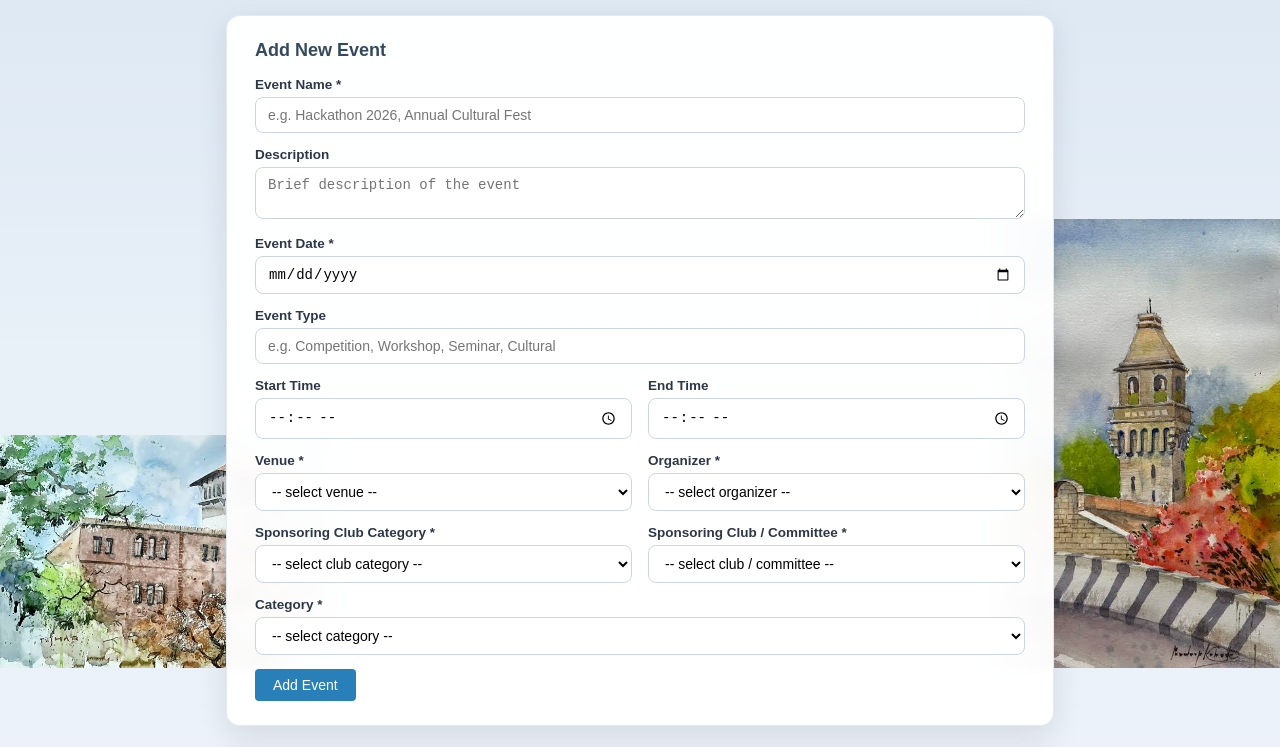
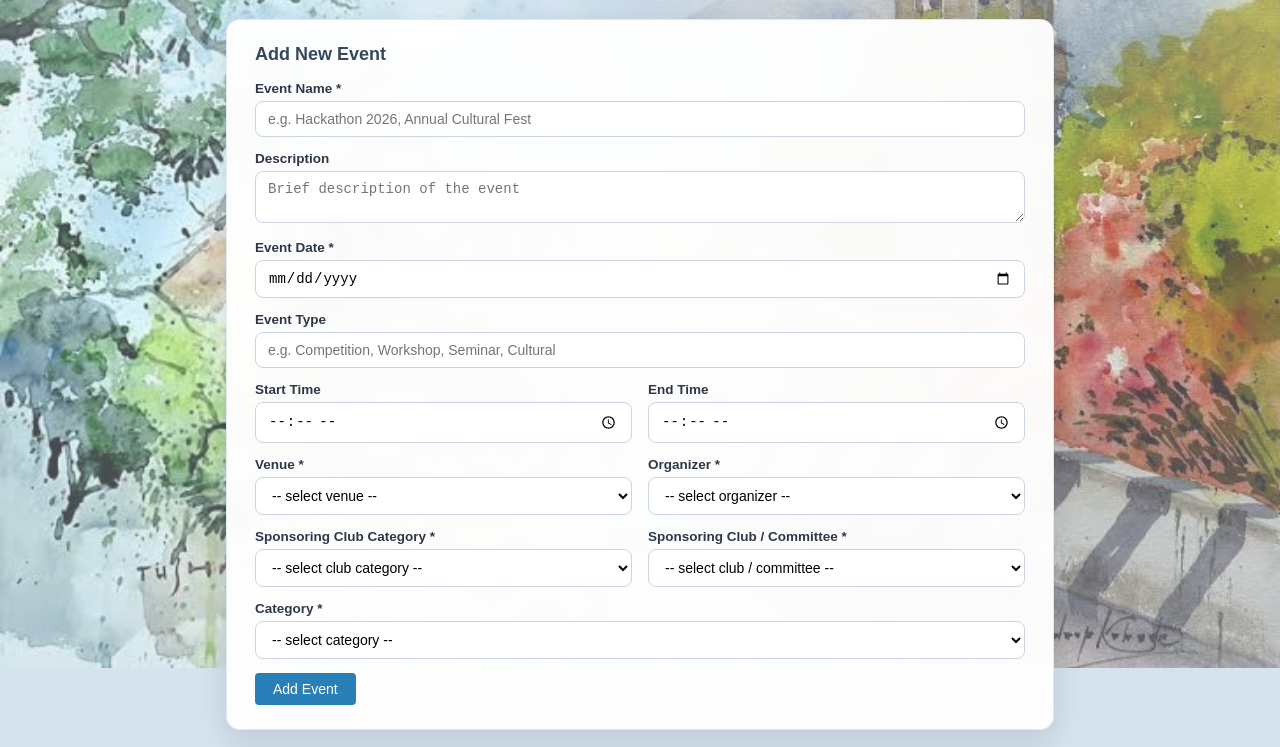
Before and after one commit to mehulmundra7107/event-management-system, a plain HTML site: page public/events.html in a window 1280 px wide. Shown: the part 132-879 px from the top of the page. Drawn offline with Linux system fonts and the light colour scheme; no server answers.

Commit message:
Part 3: remove microscope emoji and fit merged panoramic backdrop to screen

```diff
--- a/public/common.js
+++ b/public/common.js
@@ -101,7 +101,7 @@ function showBehindTheScenes(result) {
     var rowCount = (result.data && Array.isArray(result.data)) ? result.data.length : '-';
 
     // Build the display text
-    var content = '<h3>&#128270; Behind the Scenes</h3>';
+    var content = '<h3>Behind the Scenes</h3>';
     content += '<span class="label">SQL Query:</span>\n' + (result.sql || '(none)') + '\n\n';
     content += '<span class="label">Parameters (? values):</span>\n' + JSON.stringify(result.params || []) + '\n\n';
     content += '<span class="label">Rows returned:</span> ' + rowCount + '\n\n';
--- a/public/events.html
+++ b/public/events.html
@@ -7,57 +7,83 @@
     <link rel="stylesheet" href="style.css">
     <style>
         body {
-            background: linear-gradient(180deg, #dbe6f2 0%, #e8f0f8 35%, #f1f4f8 100%);
+            margin: 0;
             min-height: 100vh;
-            margin: 0;
             overflow-x: hidden;
             position: relative;
+            background-color: #d6e2ee;
         }
 
-        /* Historic Campus Building on the Left (Full Color, Framed to Left of Form) */
-        .coep-bg-left {
+        /* -------------------------------------------------------------
+           Full-screen merged COEP scenic backdrop:
+           Buildings fit the left of the screen, Tower fits the right,
+           and they merge seamlessly together across the viewport.
+        ------------------------------------------------------------- */
+        .coep-backdrop {
             position: fixed;
+            top: 0;
             left: 0;
-            bottom: 0;
-            width: 27vw;
-            max-width: 420px;
-            min-width: 200px;
-            max-height: 82vh;
-            object-fit: cover;
-            object-position: left bottom;
+            width: 100vw;
+            height: 100vh;
             z-index: 0;
+            overflow: hidden;
             pointer-events: none;
-            opacity: 1; /* kept in natural rich color, not washed out */
-            filter: drop-shadow(4px 4px 15px rgba(0,0,0,0.12));
-            -webkit-mask-image: linear-gradient(to right, rgba(0,0,0,1) 75%, rgba(0,0,0,0) 100%);
-            mask-image: linear-gradient(to right, rgba(0,0,0,1) 75%, rgba(0,0,0,0) 100%);
+            background: #d6e2ee;
         }
 
-        /* Iconic Bell Tower on the Right (Full Color, Framed to Right of Form) */
-        .coep-bg-right {
-            position: fixed;
-            right: 0;
-            bottom: 0;
-            width: 23vw;
-            max-width: 340px;
-            min-width: 180px;
-            max-height: 88vh;
-            object-fit: contain;
-            object-position: right bottom;
-            z-index: 0;
-            pointer-events: none;
-            opacity: 1; /* kept in natural rich color, not washed out */
-            filter: drop-shadow(-4px 4px 15px rgba(0,0,0,0.12));
-            -webkit-mask-image: linear-gradient(to left, rgba(0,0,0,1) 80%, rgba(0,0,0,0) 100%);
-            mask-image: linear-gradient(to left, rgba(0,0,0,1) 80%, rgba(0,0,0,0) 100%);
+        /* Historic Campus Buildings on the Left (Fit to screen height & left edge) */
+        .coep-scene-left {
+            position: absolute;
+            top: 0;
+            left: 0;
+            width: 60vw;
+            height: 100vh;
+            background-image: url('images/coep_campus.png');
+            background-size: cover;
+            background-position: left bottom;
+            background-repeat: no-repeat;
+            -webkit-mask-image: linear-gradient(to right, rgba(0,0,0,1) 50%, rgba(0,0,0,0) 100%);
+            mask-image: linear-gradient(to right, rgba(0,0,0,1) 50%, rgba(0,0,0,0) 100%);
         }
 
-        /* Central container holding the form and table */
+        /* Iconic Bell Tower on the Right (Fit to screen height & right edge) */
+        .coep-scene-right {
+            position: absolute;
+            top: 0;
+            right: 0;
+            width: 55vw;
+            height: 100vh;
+            background-image: url('images/coep_bell_tower.png');
+            background-size: cover;
+            background-position: right bottom;
+            background-repeat: no-repeat;
+            -webkit-mask-image: linear-gradient(to left, rgba(0,0,0,1) 55%, rgba(0,0,0,0) 100%);
+            mask-image: linear-gradient(to left, rgba(0,0,0,1) 55%, rgba(0,0,0,0) 100%);
+        }
+
+        /* Soft natural atmospheric gradient blending both scenes together */
+        .coep-backdrop-overlay {
+            position: absolute;
+            top: 0;
+            left: 0;
+            width: 100vw;
+            height: 100vh;
+            background: linear-gradient(180deg, rgba(215, 230, 245, 0.45) 0%, rgba(230, 240, 250, 0.25) 50%, rgba(200, 215, 230, 0.4) 100%);
+        }
+
+        /* Navbar on top */
+        nav {
+            position: relative;
+            z-index: 10;
+            box-shadow: 0 2px 10px rgba(0,0,0,0.15);
+        }
+
+        /* Center container - elevated above the backdrop */
         .container {
             position: relative;
-            z-index: 2;
+            z-index: 5;
             max-width: 860px;
-            margin: 24px auto;
+            margin: 28px auto;
             padding: 0 16px;
         }
 
@@ -73,12 +99,14 @@
             padding-bottom: 0;
             margin-bottom: 4px;
             letter-spacing: 0.5px;
+            text-shadow: 0 1px 3px rgba(255,255,255,0.7);
         }
 
         .coep-header .sub-header {
-            color: #4a5568;
+            color: #334155;
             font-size: 15px;
-            font-weight: 500;
+            font-weight: 600;
+            text-shadow: 0 1px 2px rgba(255,255,255,0.6);
         }
 
         /* Curved white form and table cards */
@@ -86,8 +114,8 @@
             background: rgba(255, 255, 255, 0.96) !important;
             border-radius: 14px !important;
             border: 1px solid rgba(226, 232, 240, 0.95) !important;
-            box-shadow: 0 10px 30px rgba(15, 23, 42, 0.1) !important;
-            backdrop-filter: blur(6px);
+            box-shadow: 0 10px 30px rgba(15, 23, 42, 0.12) !important;
+            backdrop-filter: blur(8px);
             padding: 24px 28px !important;
             margin-bottom: 24px !important;
         }
@@ -133,23 +161,7 @@
             background-color: #1e293b !important;
         }
 
-        @media (max-width: 1200px) {
-            .coep-bg-left {
-                width: 20vw;
-                opacity: 0.8;
-            }
-            .coep-bg-right {
-                width: 18vw;
-                opacity: 0.8;
-            }
-        }
-
         @media (max-width: 900px) {
-            .coep-bg-left,
-            .coep-bg-right {
-                opacity: 0.2;
-                z-index: 0;
-            }
             .dropdown-grid {
                 grid-template-columns: 1fr;
             }
@@ -158,11 +170,12 @@
 </head>
 <body>
 
-<!-- Left Building Painting (COEP Campus) -->
-<img src="images/coep_campus.png" alt="COEP Campus Building" class="coep-bg-left">
-
-<!-- Right Tower Painting (COEP Bell Tower) -->
-<img src="images/coep_bell_tower.png" alt="COEP Bell Tower" class="coep-bg-right">
+<!-- Full-screen merged COEP scenic backdrop -->
+<div class="coep-backdrop">
+    <div class="coep-scene-left"></div>
+    <div class="coep-scene-right"></div>
+    <div class="coep-backdrop-overlay"></div>
+</div>
 
 <div class="container">
     <div class="coep-header">
```
Also changed, not shown: public/schedule.html (+66 -61 lines).
